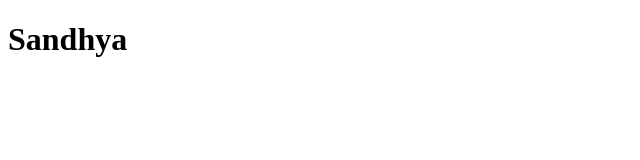
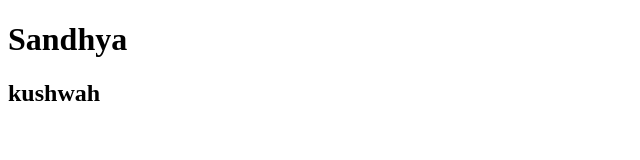
Before and after one commit to Sandhya-Kushwah/testrepo, a plain HTML site: page index.html in a window 1280 px wide. Shown: the whole page, without its empty margins (0-640 px from the left). Drawn offline with Linux system fonts and the light colour scheme.

Commit message:
second commit

```diff
--- a/index.html
+++ b/index.html
@@ -8,5 +8,6 @@
 </head>
 <body>
     <h1>Sandhya</h1>
+    <h2>kushwah</h2>
 </body>
 </html>
```
